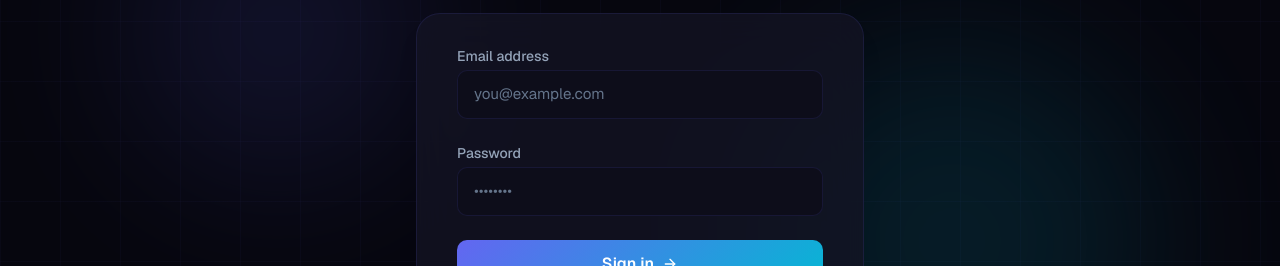
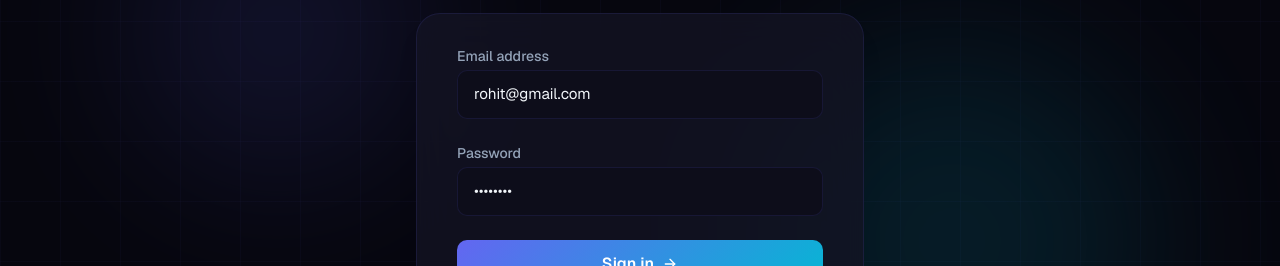
Before and after one commit to Darshan1814/EduFin, a Next.js app: page / in a window 1280 px wide. Both pictures are taken after a click on the button "Get Started". Shown: the part 279-545 px from the top of the page. Built offline with nearby package versions, Linux system fonts and the light colour scheme; no server answers.

Commit message:
Pre-fill demo credentials on student login portal

```diff
--- a/src/components/AuthPage.tsx
+++ b/src/components/AuthPage.tsx
@@ -25,8 +25,10 @@ export default function AuthPage() {
   const { setUser, updateProfile, setOnboarded } = useAppStore()
   // Role is fixed by the portal (URL), not user-selectable.
   const [role] = useState<Role>(() => resolvePortal())
-  const [email, setEmail] = useState('')
-  const [password, setPassword] = useState('')
+  // Pre-fill demo credentials on the student portal so judges / reviewers
+  // can sign in with one click. Other portals start empty.
+  const [email, setEmail] = useState(() => (resolvePortal() === 'student' ? 'rohit@gmail.com' : ''))
+  const [password, setPassword] = useState(() => (resolvePortal() === 'student' ? 'Wtmg2135' : ''))
   const [isLogin, setIsLogin] = useState(true)
   const [loading, setLoading] = useState(false)
   const [error, setError] = useState<string | null>(null)
```
